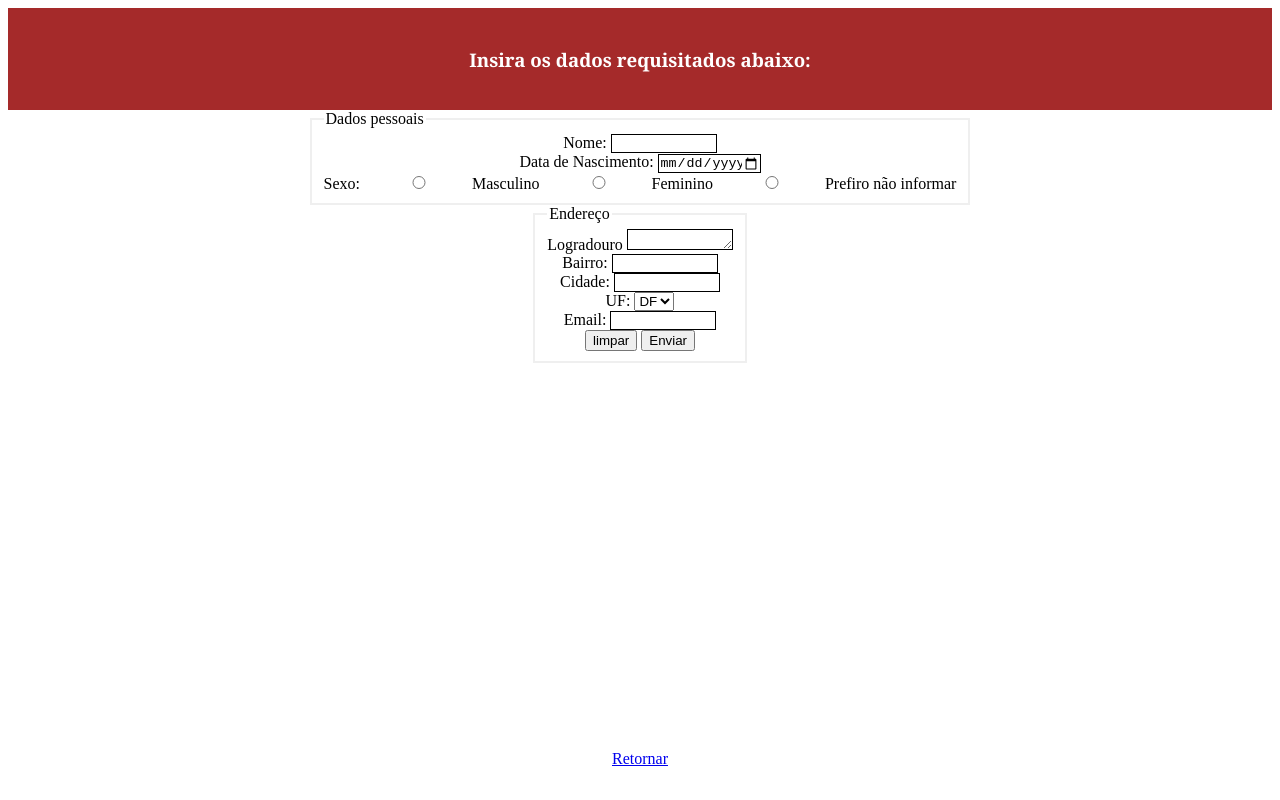
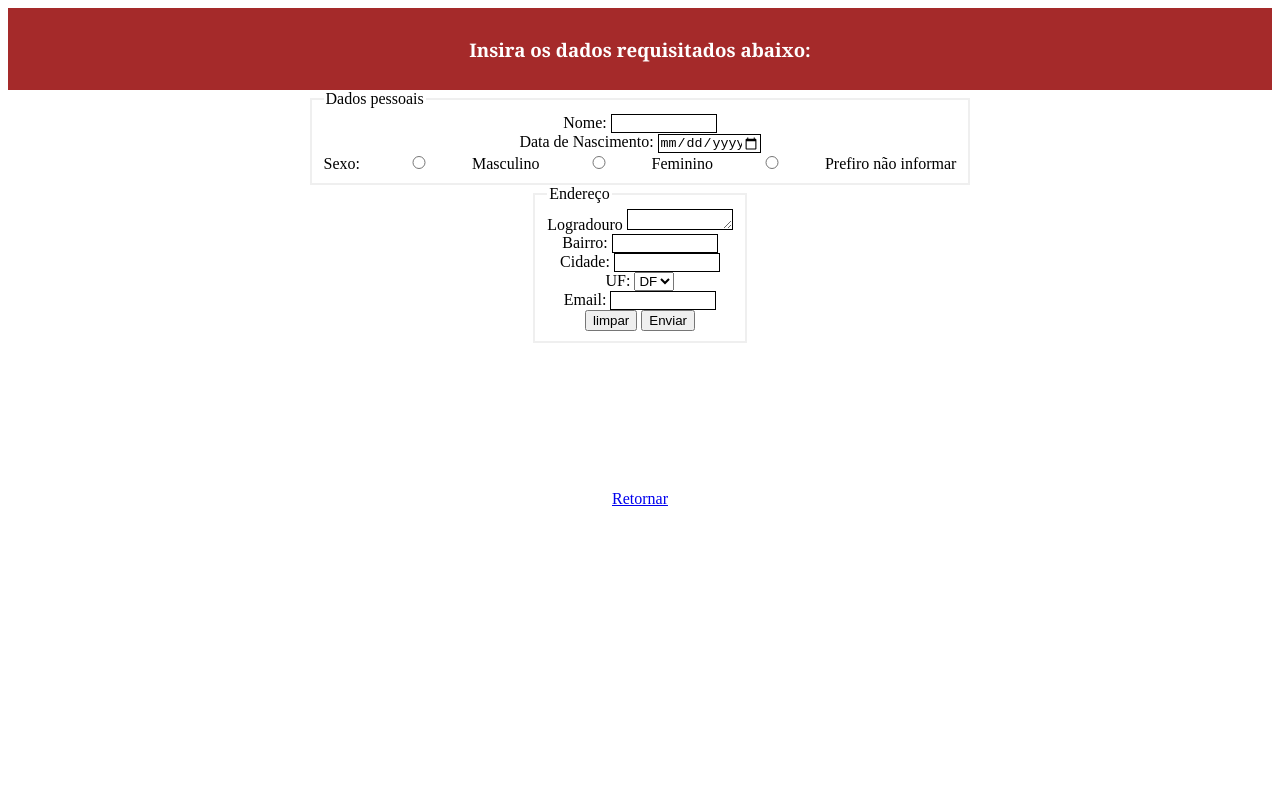
Before and after one commit to Kyotzz/Formulario, a plain HTML site: page att_form/formulario.html in a window 1280 px wide. Drawn offline with Linux system fonts and the light colour scheme.

Commit message:
finalizei
aobaaaaaaaaaaaaaa

```diff
--- a/att_form/formulario.html
+++ b/att_form/formulario.html
@@ -9,7 +9,7 @@
         display: flex;
         align-items:center;
         justify-content: center;
-        padding: 20px;
+        padding: 10px;
         background-color: brown;
         color: white;
         font-family: cambria,arial;
@@ -17,7 +17,7 @@
       section{
         align-items: center;
         justify-content: center;
-        height: 80vh;
+        height: 50vh;
       }
       form input:focus,form textarea:focus{
         background-color: rgb(166, 166, 166);
```
